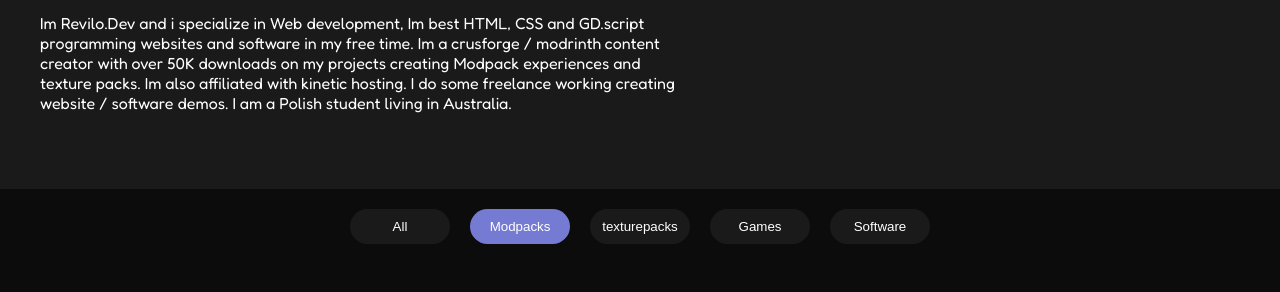
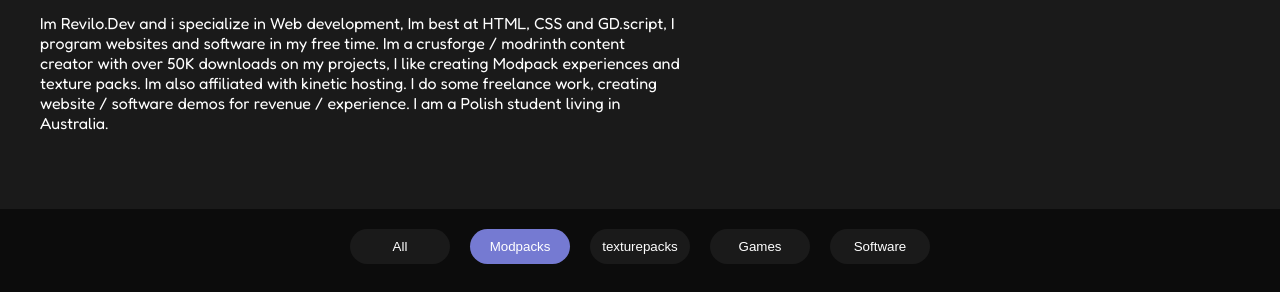
Before and after one commit to Revilo2-Dev/Revilo.Dev.com, a plain HTML site: page projects-modpacks.html in a window 1280 px wide. Shown: the part 228-520 px from the top of the page. Drawn offline with Linux system fonts and the light colour scheme; a web font is replaced by a local one.

Commit message:
Update projects-modpacks.html

```diff
--- a/projects-modpacks.html
+++ b/projects-modpacks.html
@@ -25,7 +25,7 @@
 
         <div class="head">
             <img src="Images/headlogo.png" alt="">
-            <div class="text"><p>Im Revilo.Dev and i specialize in Web development, Im best HTML, CSS and GD.script programming websites and software in my free time. Im a crusforge / modrinth content creator with over 50K downloads on my projects creating Modpack experiences and texture packs. Im also affiliated with kinetic hosting. I do some freelance working creating website / software demos. I am a Polish student living in Australia.</p></div>
+            <div class="text"><p>Im Revilo.Dev and i specialize in Web development, Im best at HTML, CSS and GD.script, I program websites and software in my free time. Im a crusforge / modrinth content creator with over 50K downloads on my projects, I like creating Modpack experiences and texture packs. Im also affiliated with kinetic hosting. I do some freelance work, creating website / software demos for revenue / experience. I am a Polish student living in Australia.</p></div>
         </div>
 
     </div>
```
